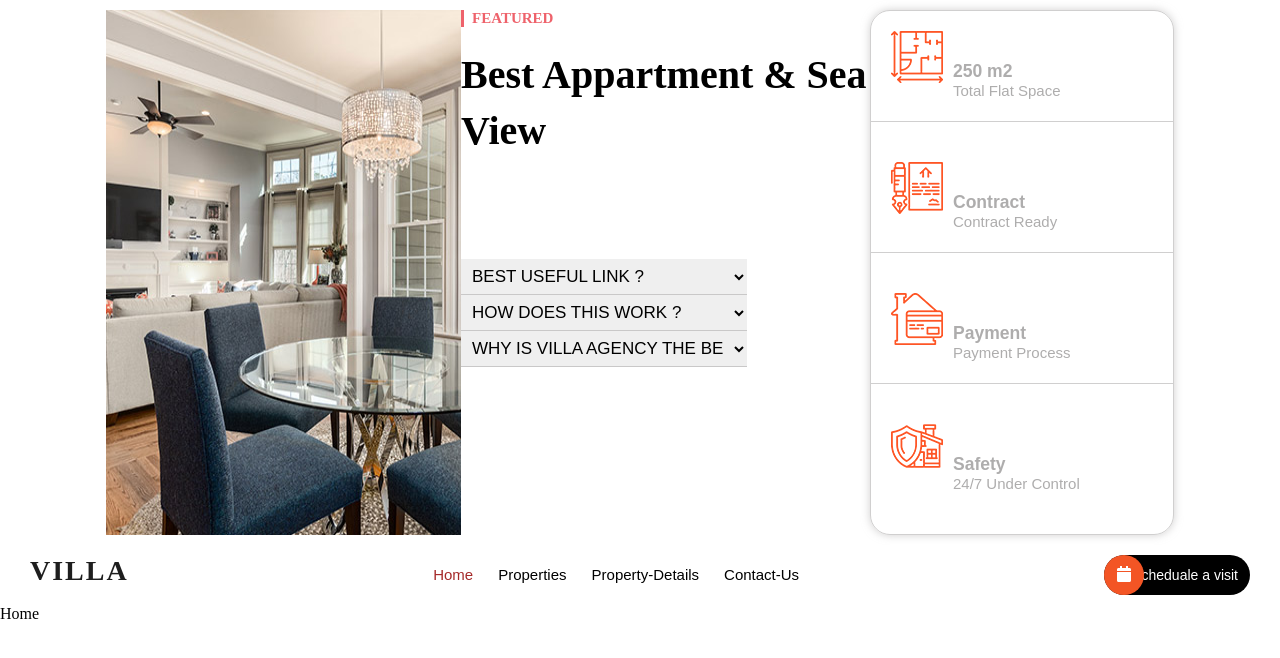
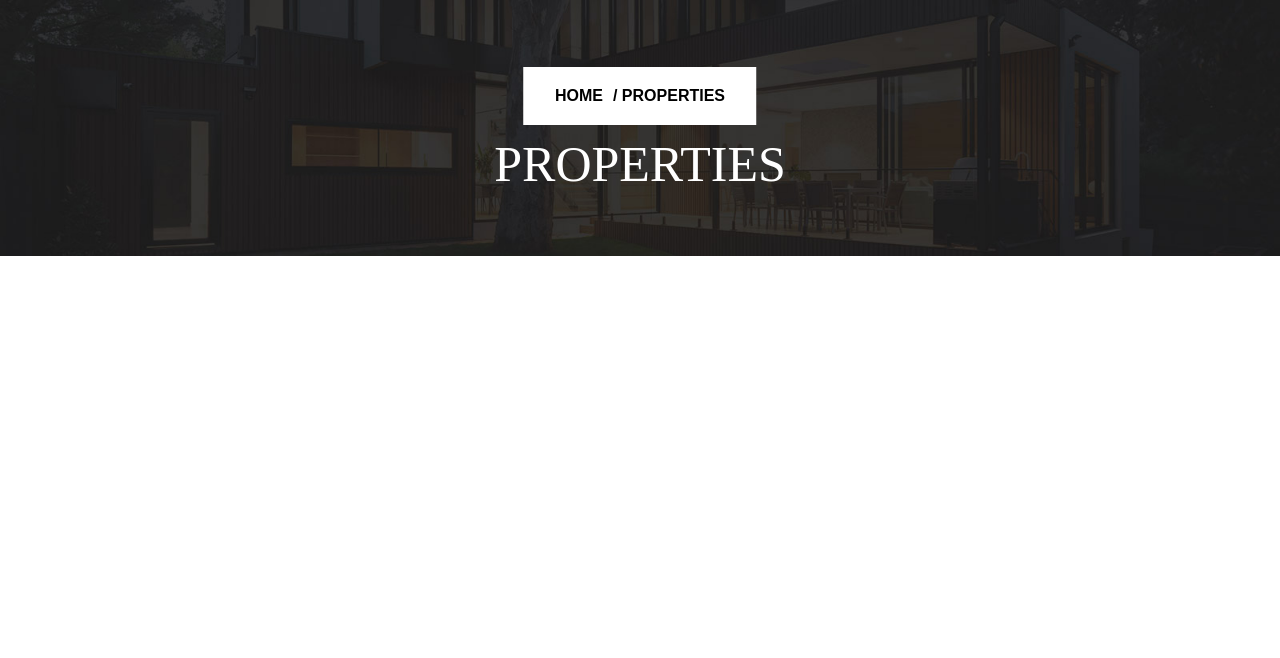
Before and after one commit to zeinab218ali/front-task5, a React (Vite) app: page / in a window 1280 px wide. Shown: the top 658 px of the page. Built offline with nearby package versions, Linux system fonts and the light colour scheme.

Commit message:
home component

```diff
--- a/src/App.css
+++ b/src/App.css
@@ -0,0 +1 @@
+@import url('https://fonts.googleapis.com/css?family=Josefin+Sans');
--- a/src/App.jsx
+++ b/src/App.jsx
@@ -3,11 +3,13 @@ import { BrowserRouter, Route, Routes } from 'react-router-dom'
 import './App.css'
 // import Contact from './components/Contact/Contact'
 import Home from './components/Home/Home'
-import NavBar from './components/NavBar/NavBar'
+// import NavBar from './components/NavBar/NavBar'
 import PropertyDetails from './components/Property-Details/PropertyDetails'
 import ContactUs from './components/Contact-Us/ContactUs'
 import Properties from './components/Properties/Properties'
-import BestAppartment from './components/BestAppartment/BestAppartment'
+import Hero from './components/Hero/Hero'
+// import CardKm from './components/Card/CardKm'
+// import BestAppartment from './components/BestAppartment/BestAppartment'
 // import Carousels from './components/Carousels/Carousels'
 
 function App() {
@@ -16,8 +18,13 @@ function App() {
     <BrowserRouter>
       <div className='main-container'>
      {/* <Contact /> */}
-     <BestAppartment />
-     <NavBar />
+     {/* <BestAppartment /> */}
+     {/* <NavBar /> */}
+     {/* <CardKm photo='./property-01.jpg' name='Luxury Villa' salary='$2.264.000'
+       desc='18 New Street Miami, OR 97219' num1='8' num2='8'
+       num3='545m2' num4='3' num5='6 spots'
+     /> */}
+     <Hero />
      <Routes>
         <Route path='/' element={<Home />} />
         <Route path='/properties' element={<Properties />} />
--- /dev/null
+++ b/src/components/Card/CardKm.css
@@ -0,0 +1,77 @@
+.card-cotainer{
+    width: 25%;
+    font-family: poppins, sans-serif;
+}
+.card-cotainer img{
+    width: 100%;
+    height: 230px;
+    object-fit: cover;
+    border-radius: 10px;
+
+}
+.card-cotainer .property{
+    display: flex;
+    justify-content: space-between;
+    /* padding: 20px 10px; */
+    margin-bottom: 15px;
+}
+.property .name{
+    background-color: #fbd9cf;
+    font-weight: 500;
+    border-radius: 5px;
+    font-size: 14px;
+    color: #1e1e1e;
+    padding: 5px 12px;
+    display: inline-block;
+    margin-top: 15px;
+
+}
+.property .salary{
+    font-size: 20px;
+    font-weight: bold;
+    color: #f35525;
+    margin-top: 6px;
+    display: inline-block;
+    /* float: right; */
+    margin-top: 20px;
+}
+.card-cotainer .desc{
+    color: #1e1e1e;
+    margin-top: 0px;
+    margin-bottom: 20px;
+    font-weight: 700;
+    padding: 5px;
+}
+.card-cotainer .details{
+    padding: 5px;
+    width: 100%;
+    display: flex;
+    flex-wrap: wrap;
+    gap: 33px;
+    margin-bottom: 25px;
+    padding-bottom: 30px;
+    border-bottom:1px solid #aeadad56 ;
+}
+.card-cotainer .details .detail{
+    display: flex;
+}
+.card-cotainer .details .detail .number{
+    font-weight: 600;
+    color: #1e1e1e;
+    padding-left: 5px;
+
+}
+.card-cotainer .card-btn{
+    width: 60%;
+    margin: 0px auto;
+    text-align: center;
+    padding: 15px 0px;
+    background-color: #1e1e1e;
+    border-radius: 30px;
+}
+.card-cotainer .card-btn a{
+    text-decoration: none;
+    color: white;
+
+
+}
--- /dev/null
+++ b/src/components/Card/CardKm.jsx
@@ -0,0 +1,55 @@
+import React from 'react'
+import './CardKm.css'
+import { NavLink } from 'react-router-dom'
+const CardKm = ({photo,name, salary,desc, num1, num2, num3, num4, num5}) => {
+    return (
+
+        <div className='card-cotainer'>
+            <img src={photo} alt="" />
+            <div className="property">
+                <div className="name">
+                    <p>{name}</p>
+                </div>
+                <div className="salary">
+                    <p>{salary}</p>
+                </div>
+            </div>
+            <div className="desc">
+                <h2>{desc}</h2>
+            </div>
+            <div className="details">
+                <div className="detail">
+                    <p>Bedrooms:</p>
+                    <p className='number'>{num1}</p>
+                </div>
+                <div className="detail">
+                    <p> Bathrooms:</p>
+                    <p className='number'>{num2}</p>
+                </div>
+                <div className="detail">
+                    <p>Area:</p>
+                    <p className='number'>{num3}</p>
+                </div>
+                <div className="detail">
+                    <p> Floor:</p>
+                    <p className='number'>{num4}</p>
+                </div>
+                <div className="detail">
+                    <p>Parking:</p>
+                    <p className='number'>{num5}</p>
+                </div>
+            </div>
+            <div className="card-btn">
+
+                <NavLink
+                    to="/property-details"
+
+                >
+                    schedual a visit
+                </NavLink>
+            </div>
+        </div>
+    )
+}
+
+export default CardKm
--- a/src/components/Hero/Hero.css
+++ b/src/components/Hero/Hero.css
@@ -0,0 +1,38 @@
+.hero{
+    position: relative;
+}
+.hero .hero-img{
+width: 100%;
+height: 100%;
+object-fit: fill;
+}
+.hero .info{
+    position: absolute;
+    top: 50%;
+    left: 50%;
+    transform: translate(-50%, -50%);
+    text-align: -webkit-center;
+}
+.hero .info .home-link{
+    background-color: white;
+    padding: 20px 30px;
+    font-family: poppins, sans-serif;
+    font-weight: 600;
+    width: 80%;
+    margin-bottom: 10px;
+
+}
+.hero .info .home-link a{
+    text-decoration:none;
+    color: black;
+    margin-right: 10px;
+}
+.hero .info .home-link span{
+    color: black;
+}
+.hero .info h3{
+    font-weight: 500;
+    color: white;
+    font-size: 50px;
+    text-align: center;
+}
--- a/src/components/Hero/Hero.jsx
+++ b/src/components/Hero/Hero.jsx
@@ -0,0 +1,24 @@
+import React from 'react'
+import { NavLink } from 'react-router-dom'
+import './Hero.css'
+const Hero = () => {
+    return (
+        <div className='hero'>
+            <img src="./page-heading-bg.jpg" className='hero-img' alt="" />
+            <div className="info">
+                <div className="home-link">
+                <NavLink
+                    to="/home"
+
+                >
+                    HOME
+                </NavLink>
+                <span>/ PROPERTIES</span>
+                </div>
+                <h3>PROPERTIES</h3>
+            </div>
+        </div>
+    )
+}
+
+export default Hero
--- a/src/components/Home/Home.jsx
+++ b/src/components/Home/Home.jsx
@@ -2,7 +2,9 @@ import React from 'react'
 
 const Home = () => {
   return (
-    <div>Home</div>
+    <div>
+
+    </div>
   )
 }
 
--- a/src/components/NavBar/NavBar.css
+++ b/src/components/NavBar/NavBar.css
@@ -1,4 +1,4 @@
-nav{
+ nav{
     display: flex;
     justify-content: space-between;
     padding: 10px 30px;
```
Also changed, not shown: src/components/Card/Card.css (deleted), src/components/Card/Card.jsx (deleted).
